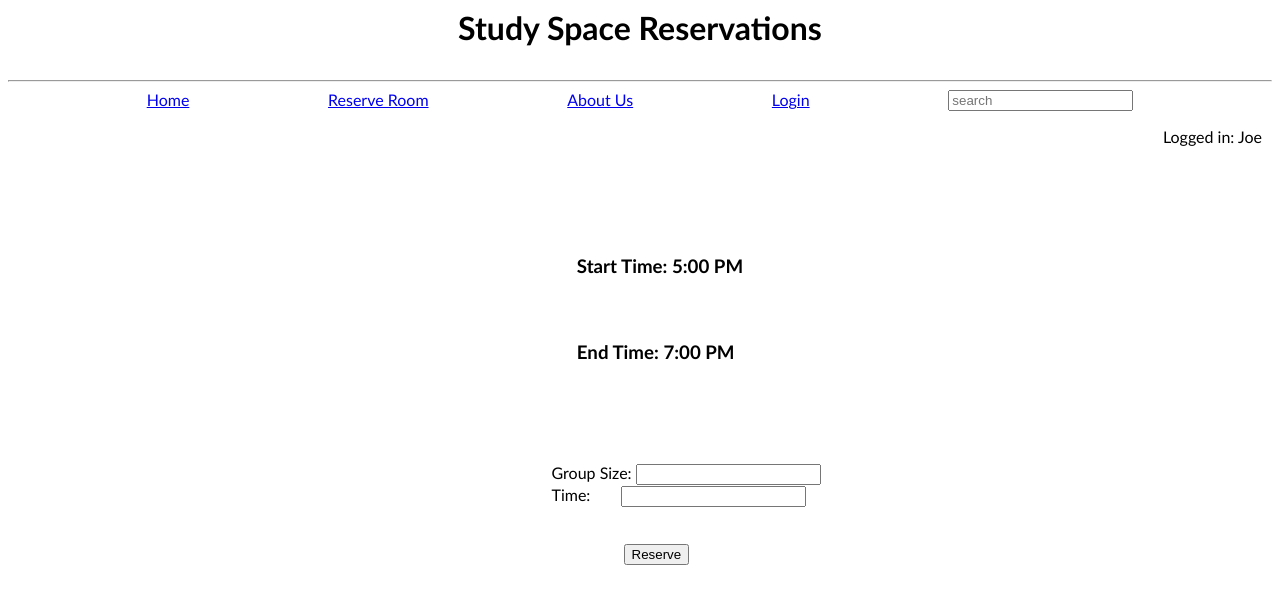
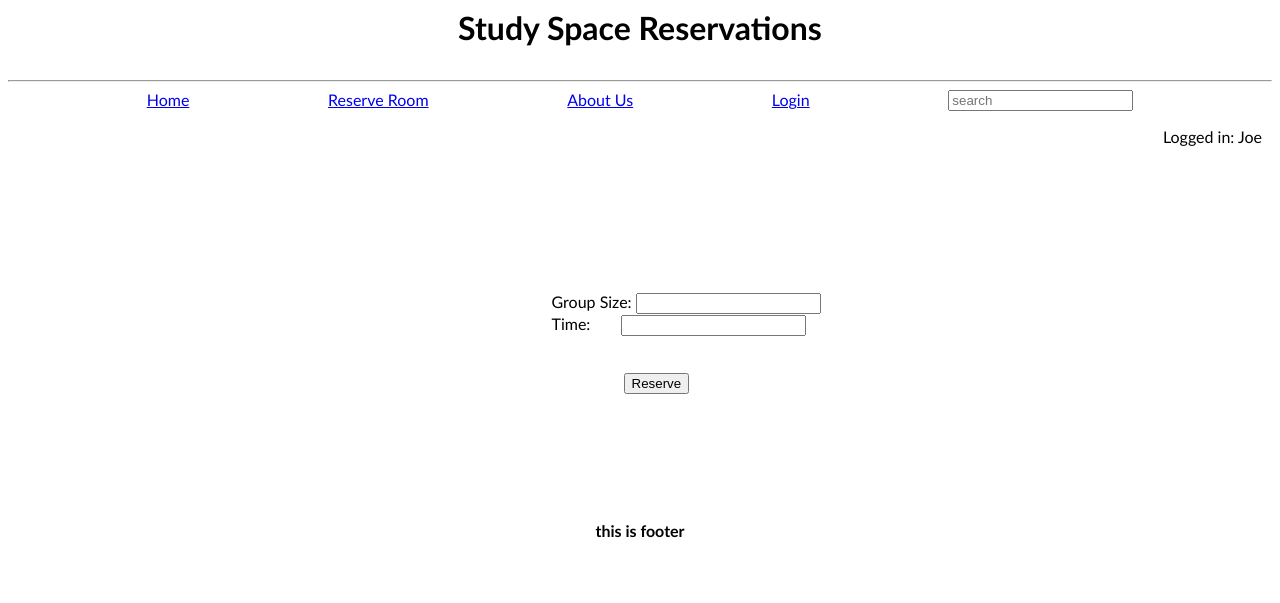
Before and after one commit to meryemselicioglu/Study-Space, a Flask app: template templates/room_info.html in a window 1280 px wide. Shown: the top 603 px of the page. Run offline with Flask 2, Linux system fonts and the light colour scheme; the template is opened without the code that fills it, so the values that code supplies are empty; some libraries are stand-ins or nearby versions.

Commit message:
sum slight

```diff
--- a/templates/room_info.html
+++ b/templates/room_info.html
@@ -64,8 +64,6 @@
       <center><p style="color: red;">{{ message }}</p></center>
     {% endfor %}
     <h1 class="maininfo" id = "name"></h1>
-    <h3 id = "time">Start Time: 5:00 PM</h3>
-    <h3 id = "time">End Time: 7:00 PM</h3>
 
     <div class="input">
         <form action="{{ url_for('confirm') }}" method="post">
```
